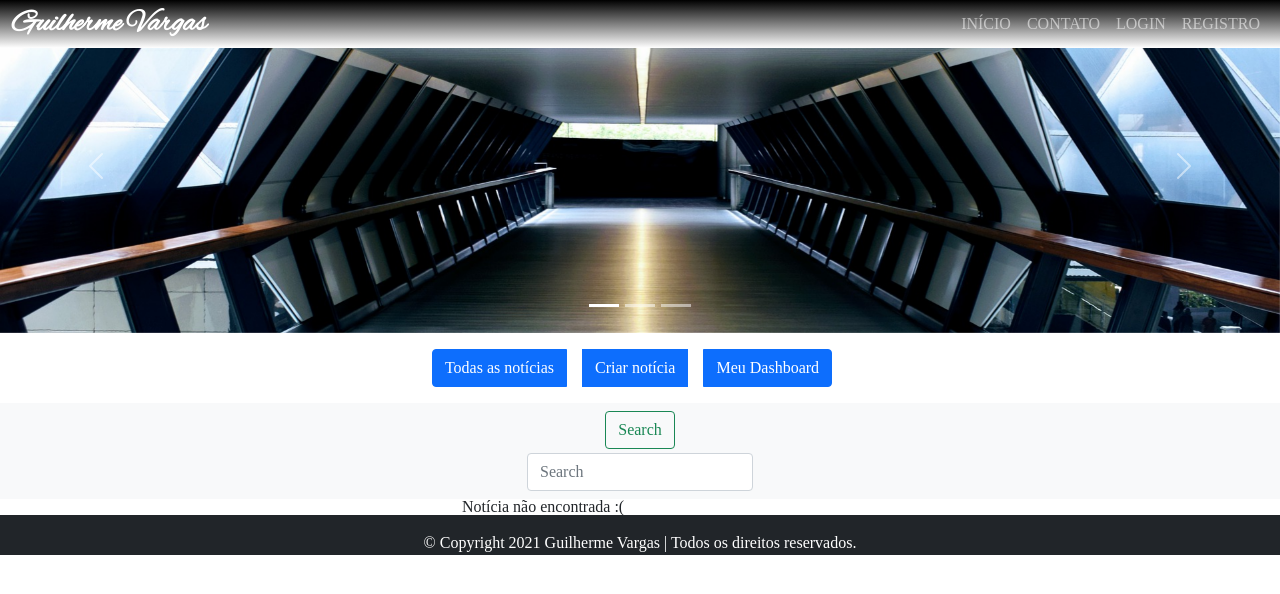
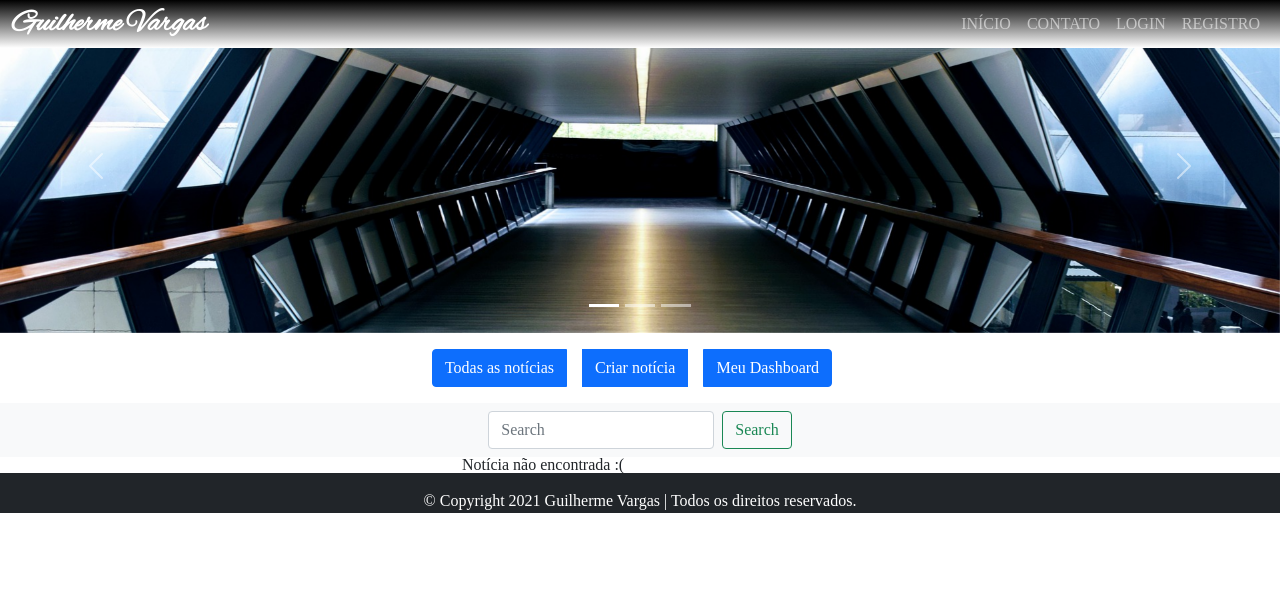
Before and after one commit to guivargas95/AWS_Django_App, a Django app: page /noticias/buscar in a window 1280 px wide. Shown: the top 594 px of the page. Run offline with Django 3.2, Linux system fonts and the light colour scheme; data that the repository does not hold is empty.

Commit message:
Correção na busca

```diff
--- a/Setup/noticias/views.py
+++ b/Setup/noticias/views.py
@@ -90,16 +90,14 @@ def atualiza_noticia(request):
 def buscar_dashboard(request):
     '''Realiza busca das noticias do usuario logado pelo título'''
 
-    lista_noticias = Noticias.objects.filter(pessoa=User.username)
+    lista_noticias = Noticias.objects.order_by('-data_noticia').filter(pessoa=id)
 
     if 'buscar' in request.GET:
         nome_a_buscar = request.GET['buscar']
         if nome_a_buscar != '':
             lista_noticias = lista_noticias.filter(titulo_noticia__contains=nome_a_buscar)
         else:
-            lista_noticias = lista_noticias.objects.order_by('-data_noticia').filter(publicada=True)
-
-
+            lista_noticias = lista_noticias.objects.order_by('-data_noticia')
     dados = {
         'noticias' : lista_noticias
     }
@@ -116,7 +114,7 @@ def buscar(request):
         if nome_a_buscar != '':
             lista_noticias = lista_noticias.filter(titulo_noticia__contains=nome_a_buscar)
         else:
-            lista_noticias = lista_noticias.objects.order_by('-data_noticia')
+            lista_noticias = Noticias.objects.all()
     dados = {
         'noticias' : lista_noticias
     }
--- a/Setup/templates/buscar.html
+++ b/Setup/templates/buscar.html
@@ -6,16 +6,15 @@
 <main>
     {% include 'partials/_menu_noticia.html' %}
 
+    <nav class="navbar navbar-light bg-light position-relative">
+        <div class="container-fluid justify-content-center">
+            <form class="d-flex" action="{% url 'buscar' %}">
+                <input class="form-control me-2 text" type="search" name="buscar" placeholder="Search" aria-label="Search">
+                <button class="btn btn-outline-success" type="submit">Search</button>
 
-    <nav class="navbar navbar-light bg-light justify-content-center">
-        <form class="form-inline" action="{% url 'buscar' %}">
-            <div class="col text-center">
-                <button class="btn btn-outline-success my-2 my-sm-0 " type="submit">Search</button>
-            </div>
-            <input class="form-control mr-sm-2 mt-1" type="search" placeholder="Search" aria-label="Search" name="buscar">
-        </form>
+            </form>
+        </div>
     </nav>
-
 
     <div class="container">
         <div class="row justify-content-center">
```
Also changed, not shown: Setup/templates/dashboard.html (+0 -9 lines), Setup/templates/noticias.html (+7 -7 lines).
